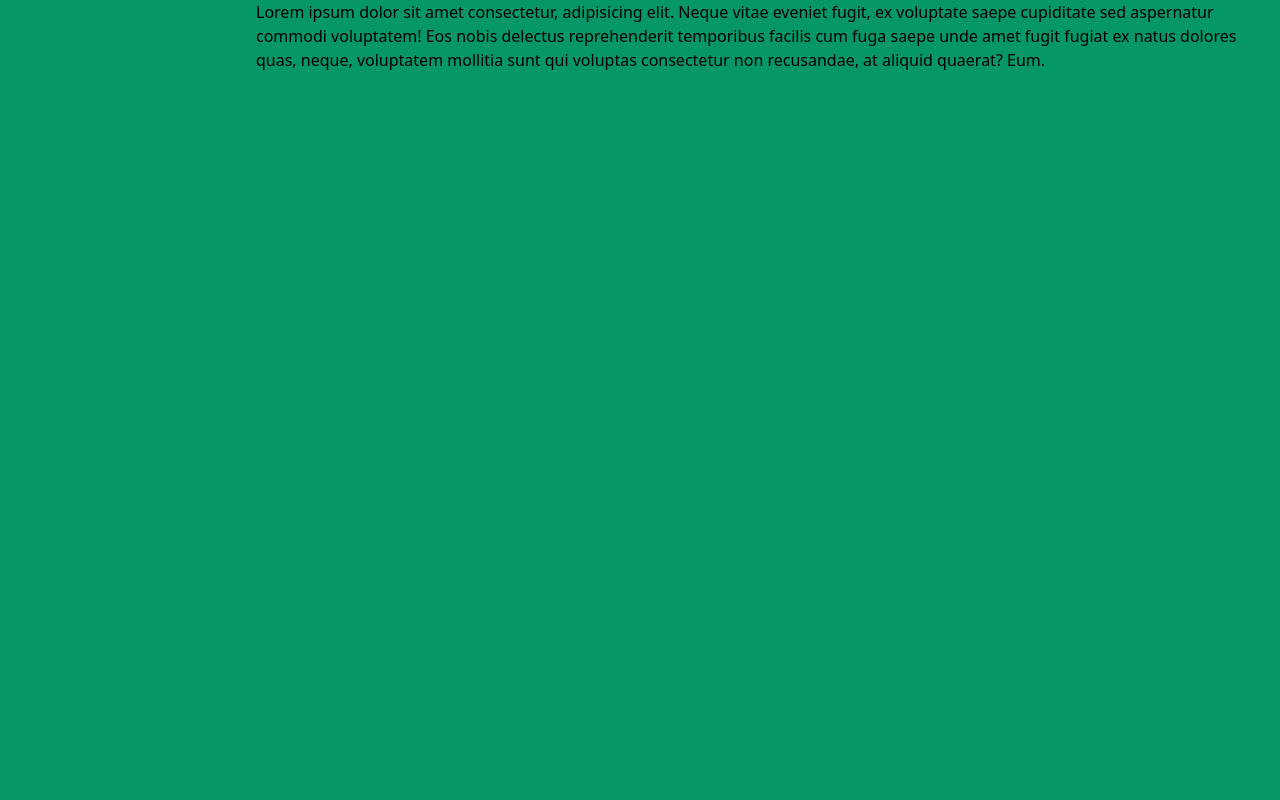
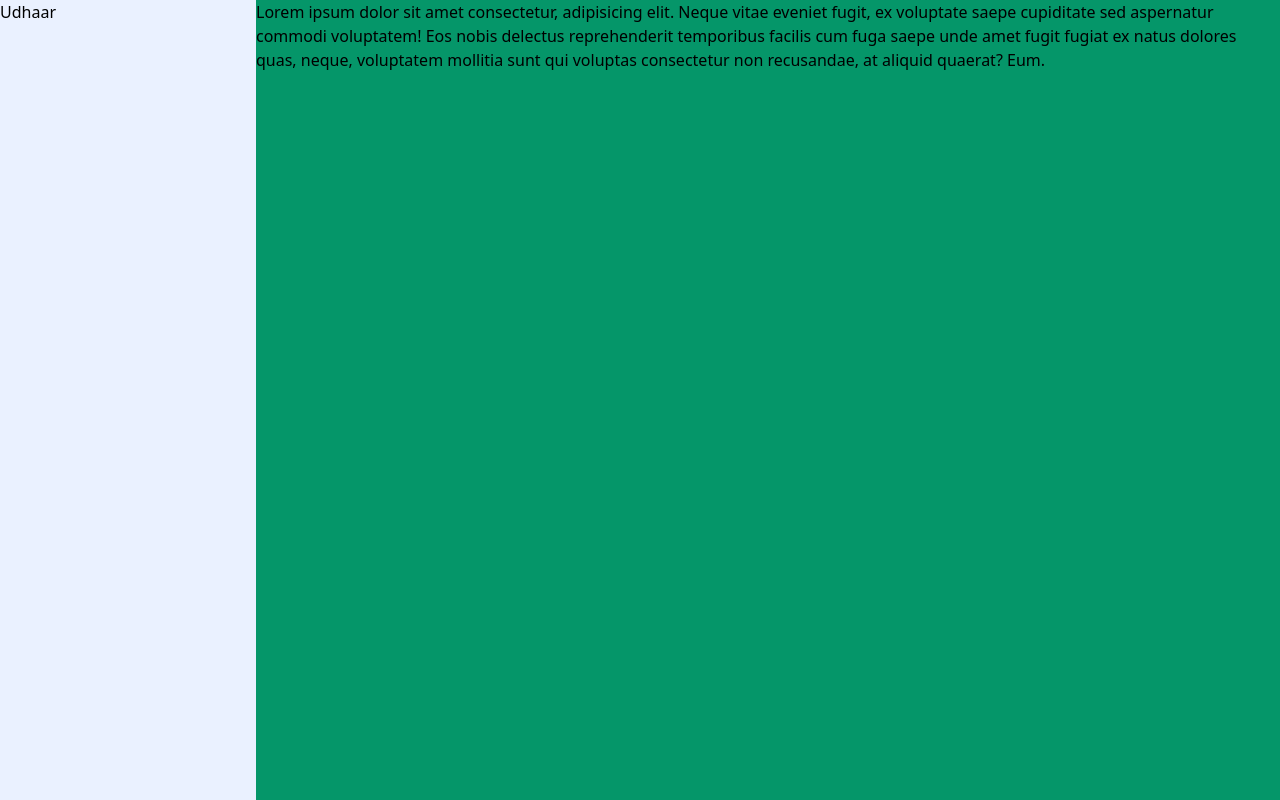
Before and after one commit to Udhaar/udhaar-frontend, a React (Vite) app: page / in a window 1280 px wide. Built offline with nearby package versions, Linux system fonts and the light colour scheme.

Commit message:
Navbar works

```diff
--- a/src/App.jsx
+++ b/src/App.jsx
@@ -8,7 +8,7 @@ export default function App() {
       <div className="bg-green-600">
         <div className="grid grid-cols-10">
           <Navbar />
-          <div className="col-span-8">
+          <div className="col-span-8 h-screen">
             Lorem ipsum dolor sit amet consectetur, adipisicing elit. Neque
             vitae eveniet fugit, ex voluptate saepe cupiditate sed aspernatur
             commodi voluptatem! Eos nobis delectus reprehenderit temporibus
--- /dev/null
+++ b/src/GlobalContext.js
@@ -0,0 +1,3 @@
+import { createContext } from "react";
+
+const GlobalContext = createContext();
--- a/src/components/Navbar.jsx
+++ b/src/components/Navbar.jsx
@@ -2,18 +2,26 @@ import React, { useState } from "react";
 
 export default function Navbar() {
   const [navOpen, setNavOpen] = useState(true);
+
   return (
     <div
+      // className={`${
+      //   navOpen ? "translate-x-0" : "-translate-x-full md:translate-x-0"
+      // } w-screen md:w-full md:col-span-2 h-screen bg-black bg-opacity-50 absolute left-0 top-0 flex flex-shrink-0 flex-grow-0 justify-between md:static col-span-2 overflow-hidden transition -translate-x-full duration-250 ease-in-out`}
+      className={`${navOpen ? "bg-opacity-50" : "bg-opacity-0"}
+      w-screen md:w-full md:col-span-2 h-screen bg-black absolute left-0 top-0 md:static transition duration-200 ease-in-out`}
+    >
+      <div
         className={`${
-        navOpen ? "translate-x-0" : "-translate-x-full md:translate-x-0"
-      } w-screen md:w-full md:col-span-2 h-screen bg-black bg-opacity-50 absolute left-0 top-0 flex flex-shrink-0 flex-grow-0 justify-between md:static col-span-2 overflow-hidden transition -translate-x-full duration-250 ease-in-out`}
+          navOpen ? "translate-x-0" : "-translate-x-full"
+        } flex flex-shrink-0 flex-grow-0 justify-between w-full transition duration-200 ease-in-out transform`}
       >
-      <div className="w-64 md:w-full bg-primary h-screen">
+        <div className={` w-64 md:w-full bg-primary h-screen `}>
           <h1 className="">Udhaar</h1>
         </div>
         <svg
           xmlns="http://www.w3.org/2000/svg"
-        className="h-10 w-10 mr-2 mt-2 md:hidden"
+          className="h-9 w-10 mr-2 mt-2 md:hidden"
           viewBox="0 0 20 20"
           fill="white"
           onClick={() => {
@@ -27,5 +35,6 @@ export default function Navbar() {
           />
         </svg>
       </div>
+    </div>
   );
 }
```
Also changed, not shown: src/App.css (deleted). Lines whose indentation alone changed are shown as unchanged.
